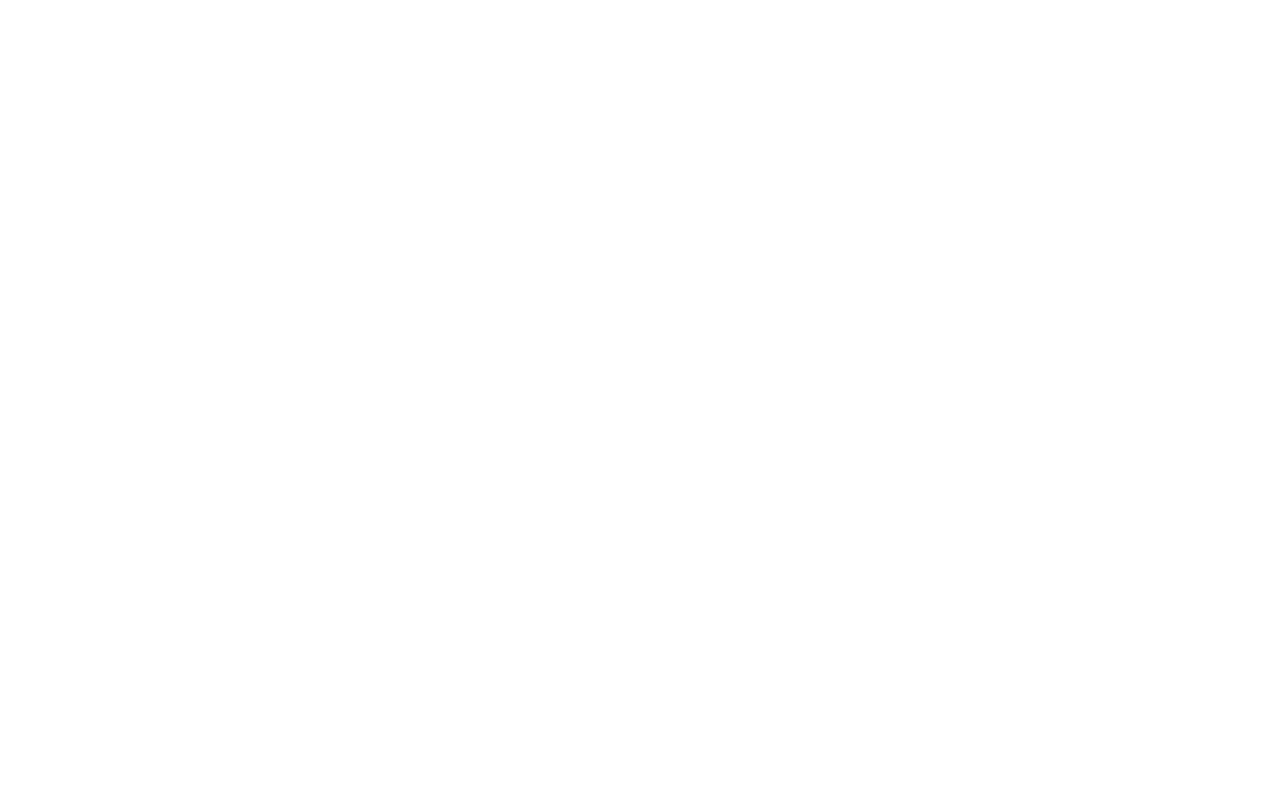
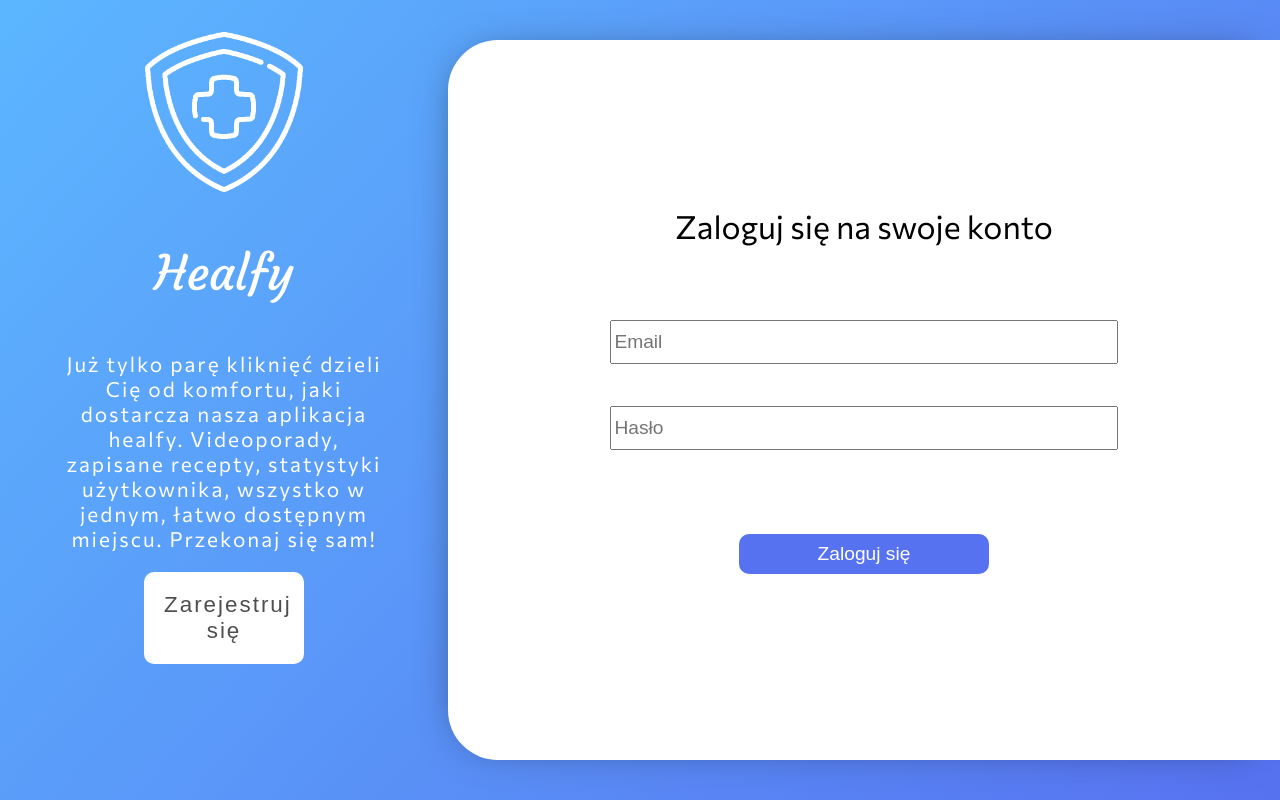
Before and after one commit to R3VANEK/hackHeroes2020, a React (Create React App) app: page /login in a window 1280 px wide. Built offline with nearby package versions, Linux system fonts and the light colour scheme.

Commit message:
dodany login form

```diff
--- a/src/App.js
+++ b/src/App.js
@@ -5,6 +5,7 @@ import './App.css';
 
 import Mainholder from './components/User/Mainholder';
 import RegisterForm from './components/Form/RegisterForm';
+import LoginForm from './components/Form/LoginForm';
 
 import Teleporada from './components/User/Teleporada'
 import Recepty from './components/User/Recepty'
@@ -18,6 +19,7 @@ function App() {
       <Switch>
 
         <Route path="/register" component={RegisterForm}/>
+        <Route path="/login" component={LoginForm}/>
 
         <Route path="/teleporada" component={Mainholder(Teleporada)}/>
         <Route path="/recepty" component={Mainholder(Recepty)}/>
--- /dev/null
+++ b/src/components/Form/LoginForm.js
@@ -0,0 +1,74 @@
+import React, { Component } from 'react';
+import {Link} from 'react-router-dom';
+import './RegisterForm.css';
+import appIcon from '../../icons/healfy.svg.png';
+
+class LoginForm extends Component {
+
+
+
+
+    state = {
+        role : 'Pacjent',
+        password : '',
+        emailAddres : '',
+        errorMessage : ''
+     }
+
+     handleChange = (event) =>{
+         console.log(event.target.name)
+         this.setState({
+             [event.target.name] : event.target.value
+         })
+     }
+
+
+    render() {
+
+
+        return (
+            <div id="formPage">
+
+                <section id="register-left-holder">
+                    <img src={appIcon} id="register-app-icon"/>
+                    <p id="application-title">Healfy</p>
+                    <p id="short-description">
+                        Już tylko parę kliknięć dzieli Cię od komfortu,
+                        jaki dostarcza nasza aplikacja healfy. Videoporady, zapisane recepty, statystyki użytkownika,
+                        wszystko w jednym, łatwo dostępnym miejscu. Przekonaj się sam!
+                    </p>
+
+                    <Link to="/register">
+                        <button id="login-link-button">
+                            Zarejestruj się
+                        </button>
+                    </Link>
+
+                </section>
+
+                <section id="register-right-holder">
+
+
+
+
+                    <form id="login-form">
+
+                    <div id="help-holder">
+                        <p id="register-as">Zaloguj się na swoje konto</p>
+                    </div>
+
+                    <input type="email" placeholder="Email" name="emailAddres" class="login-inputs" onChange={this.handleChange}/>
+                    <input type="password" placeholder="Hasło" name="password" class="login-inputs" onChange={this.handleChange}/><br/>
+                    <input type="submit" value="Zaloguj się" id="login-button"/>
+                    <p id="error-p">{this.state.errorMessage}</p>
+                    </form>
+
+
+
+                </section>
+            </div>
+         );
+    }
+}
+
+export default LoginForm;
--- a/src/components/Form/RegisterForm.css
+++ b/src/components/Form/RegisterForm.css
@@ -124,3 +124,25 @@ background: linear-gradient(132deg, rgba(92,182,255,1) 0%, rgba(87,114,240,1) 10
     text-align: center;
     font-size:1.3em;
 }
+#login-form{
+    text-align: center;
+}
+.login-inputs{
+    clear:both;
+    width:60%;
+    font-size:1.2em;
+    margin-top:5%;
+    line-height:2;
+}
+#login-button{
+    clear:both;
+    width:30%;
+    border:none;
+    background-color:#5772f0;
+    color:white;
+    border-radius:10px;
+    font-size:1.2em;
+    margin-top:10%;
+    line-height:2;
+    cursor:pointer
+}
--- a/src/components/Form/RegisterForm.js
+++ b/src/components/Form/RegisterForm.js
@@ -1,4 +1,5 @@
 import React, { Component } from 'react';
+import {Link} from 'react-router-dom';
 import './RegisterForm.css';
 import appIcon from '../../icons/healfy.svg.png';
 
@@ -73,9 +74,12 @@ class RegisterForm extends Component {
                         wszystko w jednym, łatwo dostępnym miejscu. Przekonaj się sam!
                     </p>
 
-                    <button id="login-link-button">
-                        Zaloguj się
-                    </button>
+                    <Link to="/login">
+                        <button id="login-link-button">
+                            Zaloguj się
+                        </button>
+                    </Link>
+
                 </section>
 
                 <section id="register-right-holder">
```
